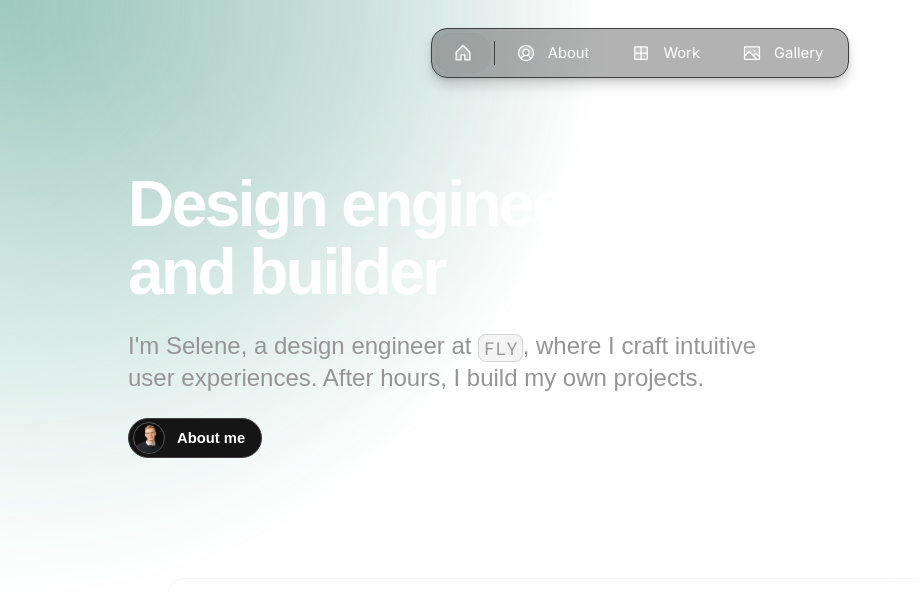
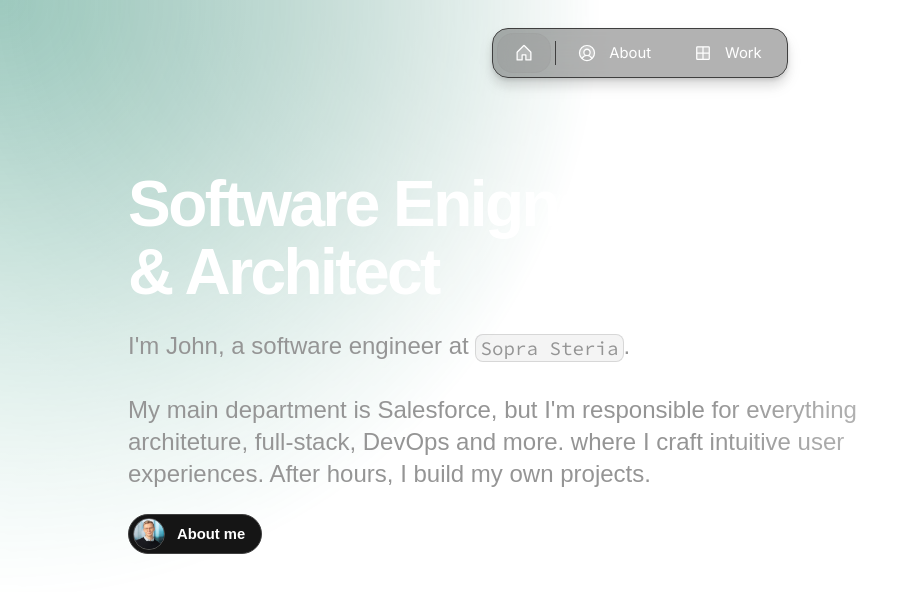
Before and after one commit to johnforeland/john.fore.land, a Next.js app: page / in a window 1280 px wide. Shown: the top 592 px of the page, without its empty margins (0-919 px from the left). Built offline with nearby package versions, Linux system fonts and the light colour scheme; grey boxes are pictures that could not be loaded.

Commit message:
improved home page

```diff
--- a/src/app/page.tsx
+++ b/src/app/page.tsx
@@ -52,7 +52,7 @@ export default function Home() {
               {home.subline}
             </Text>
           </RevealFx>
-          <RevealFx translateY="12" delay={0.4} horizontal="start">
+          <RevealFx delay={0.4} horizontal="start">
             <Button
               id="about"
               data-border="rounded"
@@ -73,6 +73,8 @@ export default function Home() {
               </Flex>
             </Button>
           </RevealFx>
+
+          {/* TODO: add more buttons */}
         </Column>
       </Column>
       <RevealFx translateY="16" delay={0.6}>
--- a/src/app/resources/config.js
+++ b/src/app/resources/config.js
@@ -19,12 +19,6 @@ const routes = [
     label: work.label,
     path: "/work",
     icon: "grid",
-  },
-  {
-    id: "gallery",
-    label: gallery.label,
-    path: "/gallery",
-    icon: "gallery",
   },
 ];
 
--- a/src/app/resources/content.js
+++ b/src/app/resources/content.js
@@ -6,8 +6,8 @@ const person = {
   get name() {
     return `${this.firstName} ${this.lastName}`;
   },
-  role: "Full-Stack & DevOps Developer/Architect",
-  avatar: "/images/avatar.png",
+  role: "Software Engineer",
+  avatar: "/images/avatars/avatar.jpg",
 };
 
 const social = [
@@ -34,12 +34,15 @@ const home = {
   label: "Home",
   title: `${person.name}'s Portfolio`,
   description: `Portfolio website showcasing my work as a ${person.role}`,
-  headline: <>Design engineer and builder</>,
+  headline: <>Software Enigneer & Architect</>,
   subline: (
     <>
-      I'm Selene, a design engineer at <InlineCode>FLY</InlineCode>, where I
-      craft intuitive
-      <br /> user experiences. After hours, I build my own projects.
+      I'm John, a software engineer at <InlineCode>Sopra Steria</InlineCode>.
+      <br />
+      <br />
+      My main department is Salesforce, but I'm responsible for everything
+      architeture, full-stack, DevOps and more. where I craft intuitive user
+      experiences. After hours, I build my own projects.
     </>
   ),
 };
```
